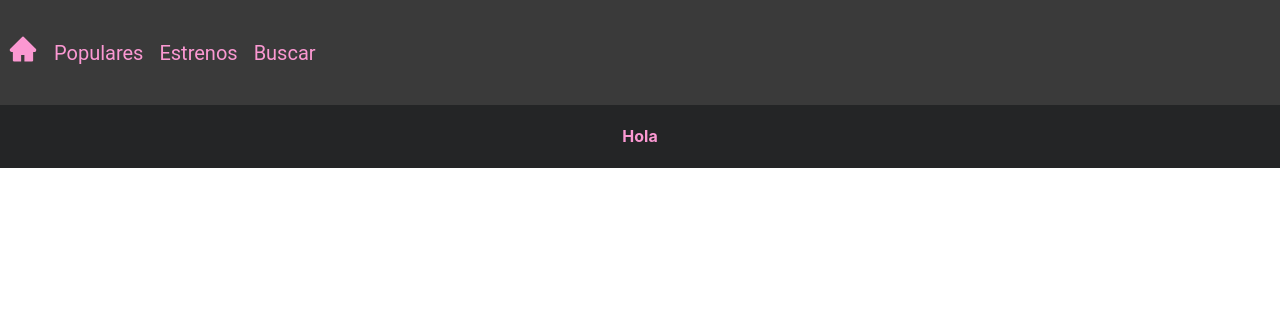
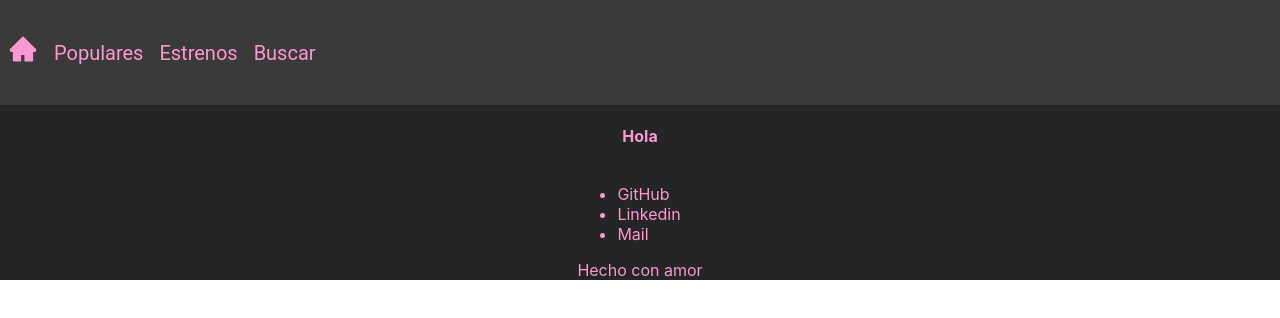
Before and after one commit to Roci16/Buscador-peliculas, a React (Create React App) app: page /movie/1 in a window 1280 px wide. Shown: the top 318 px of the page. Built offline with nearby package versions, Linux system fonts and the light colour scheme.

Commit message:
comienzo del footer

```diff
--- a/src/App.js
+++ b/src/App.js
@@ -6,6 +6,7 @@ import Estrenos from "./componentes/Estrenos";
 import Populares from "./componentes/Populares";
 import Buscador from "./componentes/Buscador";
 import DetallePelicula from "./componentes/DetallePelicula";
+import Footer from "./componentes/Footer";
 
 const App = () => {
   return (
@@ -18,8 +19,11 @@ const App = () => {
           <Route path="/populares" element={<Populares />} />
           <Route path="/buscar" element={<Buscador />} />
           <Route path="/movie/:idPelicula" element={<DetallePelicula />} />
-          {/* Ruteo de app-movie-jhonhks.herokuapp.com */}
-          {/* <Route path="/" element={<Home/>}>Aca va el home</Route>
+        </Routes>
+        <Footer />
+      </BrowserRouter>
+      {/* Ruteo de app-movie-jhonhks.herokuapp.com */}
+      {/* <Route path="/" element={<Home/>}>Aca va el home</Route>
                 <Route path="/nuevas-peliculas" element={<NuevasPeliculas/>}>despues del home si se hace
                 click en nuevas peliculas</Route>
                 <Route path="/populares" element={<Populares/>}>despues del home sigue eso si se hace click en populares</Route>
@@ -27,13 +31,7 @@ const App = () => {
                 eso si se aprieta busqueda aparese solo search y si se hace una busqueda</Route>
                 <Route path="/movie/:variableNumericaID"> ver pelicula en id</Route>
                 <Route path="/*"> error 404</Route> */}
-          {/* ESTA PAG NO TIENE PAGINADO EN BUSQUEDA Y EL PAGINADO DE POPULARES Y NUEVAS PELIS NO ESTA RUTEADO */}
-        </Routes>
-
-        {/* populares y estrenos pueden ser una variable que tiene que rellenarse dependiendo que elijan*/}
-        {/* en el map va el Link para hacerle click */}
-        {/* links en los li del nav */}
-      </BrowserRouter>
+      {/* ESTA PAG NO TIENE PAGINADO EN BUSQUEDA Y EL PAGINADO DE POPULARES Y NUEVAS PELIS NO ESTA RUTEADO */}
     </div>
   );
 };
--- /dev/null
+++ b/src/componentes/Footer.js
@@ -0,0 +1,13 @@
+const Footer = () => {
+  return (
+    <footer>
+      <ul>
+        <li>GitHub</li>
+        <li>Linkedin</li>
+        <li>Mail</li>
+      </ul>
+      <span>Hecho con amor</span>
+    </footer>
+  );
+};
+export default Footer;
```
